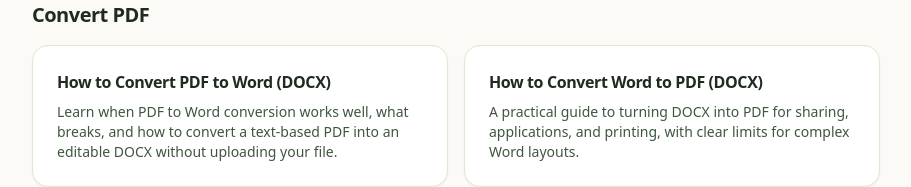
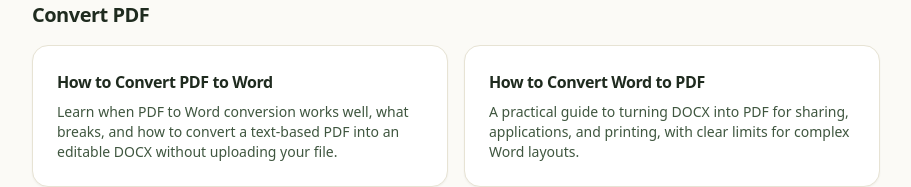
Before and after one commit to lorenzo-gu/calmpdf, a Next.js app: page /how-to in a window 1280 px wide. Shown: the part 1286-1473 px from the top of the page, without its empty margins (184-1095 px from the left). Built offline with nearby package versions, Linux system fonts and the light colour scheme.

Commit message:
Align PDF/Word conversion naming and routes

```diff
--- a/src/app/how-to/convert-pdf-to-word/page.tsx
+++ b/src/app/how-to/convert-pdf-to-word/page.tsx
@@ -6,7 +6,7 @@ import { ArticleShell } from "@/components/ArticleShell";
 const post = BLOG_POSTS.find((p) => p.slug === "convert-pdf-to-word")!;
 
 export const metadata: Metadata = {
-  title: "How to Convert PDF to Word (DOCX) | CalmPDF",
+  title: "How to Convert PDF to Word | CalmPDF",
   description: "Step-by-step guide to convert PDF to editable Word documents, including current OCR and layout limitations.",
   alternates: { canonical: `${SITE.url}/how-to/convert-pdf-to-word` },
 };
@@ -14,7 +14,7 @@ export const metadata: Metadata = {
 export default function Page() {
   return (
     <ArticleShell post={post}>
-      <h1 className="text-3xl font-semibold tracking-tight mb-4">How to Convert PDF to Word (DOCX)</h1>
+      <h1 className="text-3xl font-semibold tracking-tight mb-4">How to Convert PDF to Word</h1>
       <p className="text-sage-700 mb-6">Use PDF to Word when you need to edit text from a PDF. CalmPDF outputs a DOCX file you can open in Microsoft Word, Google Docs, or Pages.</p>
       <h2 className="text-2xl font-semibold mt-8 mb-3">Best use cases</h2>
       <ul className="list-disc list-inside text-sage-700 space-y-2 mb-6">
@@ -24,7 +24,7 @@ export default function Page() {
       </ul>
       <h2 className="text-2xl font-semibold mt-8 mb-3">Limitations to know</h2>
       <p className="text-sage-700 mb-6">This tool does not support OCR yet, so scanned PDFs and image-only PDFs will not convert into editable text. It also does not fully rebuild complex tables, columns, headers, footers, or embedded images in this version.</p>
-      <p className="text-sage-700 mb-6"><a href="/pdf-to-docx" className="text-sage-900 underline underline-offset-4">Try CalmPDF PDF to Word converter.</a></p>
+      <p className="text-sage-700 mb-6"><a href="/pdf-to-word" className="text-sage-900 underline underline-offset-4">Try CalmPDF PDF to Word converter.</a></p>
     </ArticleShell>
   );
 }
--- a/src/app/how-to/convert-word-to-pdf/page.tsx
+++ b/src/app/how-to/convert-word-to-pdf/page.tsx
@@ -6,7 +6,7 @@ import { ArticleShell } from "@/components/ArticleShell";
 const post = BLOG_POSTS.find((p) => p.slug === "convert-word-to-pdf")!;
 
 export const metadata: Metadata = {
-  title: "How to Convert Word to PDF (DOCX) | CalmPDF",
+  title: "How to Convert Word to PDF | CalmPDF",
   description: "Convert Word documents to PDF for sharing and printing, with practical notes on layout fidelity and supported formats.",
   alternates: { canonical: `${SITE.url}/how-to/convert-word-to-pdf` },
 };
@@ -14,13 +14,13 @@ export const metadata: Metadata = {
 export default function Page() {
   return (
     <ArticleShell post={post}>
-      <h1 className="text-3xl font-semibold tracking-tight mb-4">How to Convert Word to PDF (DOCX)</h1>
+      <h1 className="text-3xl font-semibold tracking-tight mb-4">How to Convert Word to PDF</h1>
       <p className="text-sage-700 mb-6">Word to PDF is ideal when you need a fixed layout file for applications, approvals, and external sharing.</p>
       <h2 className="text-2xl font-semibold mt-8 mb-3">What works best</h2>
       <p className="text-sage-700 mb-6">Standard DOCX files with headings, paragraphs, and lists usually convert well. CalmPDF currently supports DOCX input only.</p>
       <h2 className="text-2xl font-semibold mt-8 mb-3">Known limitations</h2>
       <p className="text-sage-700 mb-6">Older .doc files, tracked changes, comments, and some advanced Word objects may not render exactly. For print-critical legal layouts, compare output against Word&apos;s native export.</p>
-      <p className="text-sage-700 mb-6"><a href="/docx-to-pdf" className="text-sage-900 underline underline-offset-4">Try CalmPDF Word to PDF converter.</a></p>
+      <p className="text-sage-700 mb-6"><a href="/word-to-pdf" className="text-sage-900 underline underline-offset-4">Try CalmPDF Word to PDF converter.</a></p>
     </ArticleShell>
   );
 }
--- a/src/app/page.tsx
+++ b/src/app/page.tsx
@@ -43,7 +43,7 @@ export default function HomePage() {
           {TOOLS.map((t) => (
             <Link key={t.slug} href={`/${t.slug}`} className="card no-underline hover:border-sage-300 transition-colors min-w-0 h-full">
               <FileText className="h-5 w-5 text-sage-500" />
-              <h3 className="mt-3 font-semibold text-sage-900 break-words">{t.slug === "docx-to-pdf" ? "Word to PDF" : t.h1}</h3>
+              <h3 className="mt-3 font-semibold text-sage-900 break-words">{t.h1}</h3>
               <p className="mt-1 text-sm text-sage-700">{t.tagline}</p>
             </Link>
           ))}
--- a/src/app/tools/page.tsx
+++ b/src/app/tools/page.tsx
@@ -13,8 +13,8 @@ const TOOL_GROUPS: ToolGroup[] = [
   {
     title: "Convert PDF",
     active: [
-      { href: "/pdf-to-word", label: "PDF to Word (DOCX)" },
-      { href: "/docx-to-pdf", label: "Word (DOCX) to PDF" },
+      { href: "/pdf-to-word", label: "PDF to Word" },
+      { href: "/word-to-pdf", label: "Word to PDF" },
     ],
     comingSoon: [
       { href: "/pdf-to-jpg", label: "PDF to JPG" },
--- /dev/null
+++ b/src/app/word-to-pdf/page.tsx
@@ -0,0 +1,45 @@
+import Link from "next/link";
+import { ToolShell } from "@/components/ToolShell";
+import { DocxToPdfTool } from "@/components/tools/DocxToPdfTool";
+import { getTool } from "@/content/tools";
+import { buildToolMetadata } from "@/lib/metadata";
+
+const tool = getTool("word-to-pdf")!;
+
+export const metadata = buildToolMetadata(tool);
+
+export default function Page() {
+  return (
+    <ToolShell tool={tool}>
+      <DocxToPdfTool />
+
+      <section className="mt-10 space-y-6 text-sage-700">
+        <h2 className="text-2xl font-semibold text-sage-900">Convert Word to PDF without uploading anything</h2>
+        <p>
+          Word to PDF is handy when you need to share a document with someone who does not use Microsoft Word, lock layout before sending, or attach a polished copy to an application. CalmPDF runs the entire conversion inside your browser, so resumes, cover letters, school assignments, and short reports never leave your device.
+        </p>
+        <p>
+          This first version is a simple, browser-only MVP. It works best for everyday DOCX files made up of paragraphs, headings, lists, bold and italic text, and basic tables. Documents with custom fonts, tracked changes, comments, embedded Office objects, or complex layouts may not match Microsoft Word exactly. If you need pixel-perfect fidelity for a printed contract, open the file in Word and use its native PDF export.
+        </p>
+        <p>
+          The tool accepts <code>.docx</code> files. Older <code>.doc</code> files, <code>.rtf</code>, <code>.odt</code>, and Apple Pages files are not supported in this MVP. Conversion uses your browser&apos;s memory, so very large documents may run more smoothly on a desktop or laptop than on a phone.
+        </p>
+        <p>
+          Once you have a PDF, you can keep working with it using CalmPDF&apos;s other browser-based tools: shrink the file with{" "}
+          <Link href="/compress-pdf" className="underline underline-offset-2 hover:no-underline">
+            Compress PDF
+          </Link>
+          , combine it with cover pages or attachments using{" "}
+          <Link href="/merge-pdf" className="underline underline-offset-2 hover:no-underline">
+            Merge PDF
+          </Link>
+          , or add signatures and notes with{" "}
+          <Link href="/edit-pdf" className="underline underline-offset-2 hover:no-underline">
+            Edit PDF
+          </Link>
+          .
+        </p>
+      </section>
+    </ToolShell>
+  );
+}
--- a/src/content/posts.ts
+++ b/src/content/posts.ts
@@ -15,23 +15,23 @@ export type Post = {
 export const BLOG_POSTS: Post[] = [
   {
         slug: "convert-pdf-to-word",
-        title: "How to Convert PDF to Word (DOCX)",
+        title: "How to Convert PDF to Word",
         description:
                 "Learn when PDF to Word conversion works well, what breaks, and how to convert a text-based PDF into an editable DOCX without uploading your file.",
         datePublished: "2026-05-02",
         dateModified: "2026-05-02",
-        ctaHref: "/pdf-to-docx",
+        ctaHref: "/pdf-to-word",
         ctaLabel: "Convert PDF to Word",
         published: true,
   },
   {
         slug: "convert-word-to-pdf",
-        title: "How to Convert Word to PDF (DOCX)",
+        title: "How to Convert Word to PDF",
         description:
                 "A practical guide to turning DOCX into PDF for sharing, applications, and printing, with clear limits for complex Word layouts.",
         datePublished: "2026-05-02",
         dateModified: "2026-05-02",
-        ctaHref: "/docx-to-pdf",
+        ctaHref: "/word-to-pdf",
         ctaLabel: "Convert Word to PDF",
         published: true,
   },
@@ -42,7 +42,7 @@ export const BLOG_POSTS: Post[] = [
                 "Fix common PDF conversion errors: blank output, broken formatting, missing fonts, scanned files, and failed Word/PDF exports.",
         datePublished: "2026-05-02",
         dateModified: "2026-05-02",
-        ctaHref: "/pdf-to-docx",
+        ctaHref: "/pdf-to-word",
         ctaLabel: "Try PDF to Word",
         published: true,
   },
@@ -53,7 +53,7 @@ export const BLOG_POSTS: Post[] = [
                 "Troubleshoot failed PDF to Word conversions, blank DOCX output, and broken formatting with practical checks before retrying.",
         datePublished: "2026-05-02",
         dateModified: "2026-05-02",
-        ctaHref: "/pdf-to-docx",
+        ctaHref: "/pdf-to-word",
         ctaLabel: "Convert PDF to Word",
         published: true,
   },
--- a/src/content/tools.ts
+++ b/src/content/tools.ts
@@ -228,9 +228,9 @@ export const TOOLS: Tool[] = [
   },
 
   {
-    slug: "docx-to-pdf",
-    title: "Word to PDF (DOCX) — Convert Word Documents Online | CalmPDF",
-    h1: "Word to PDF (DOCX)",
+    slug: "word-to-pdf",
+    title: "Word to PDF Converter — Convert DOCX to PDF Online | CalmPDF",
+    h1: "Word to PDF",
     tagline: "Turn a Word document into a PDF in your browser.",
     description:
       "Convert a DOCX file into a PDF directly in your browser. Private, simple, and free.",
```
Also changed, not shown: src/app/docx-to-pdf/page.tsx (+2 -45 lines), src/app/how-to/pdf-to-word-not-working/page.tsx (+1 -1 lines), 1 other file (tests, documents, lock files or other folders).
